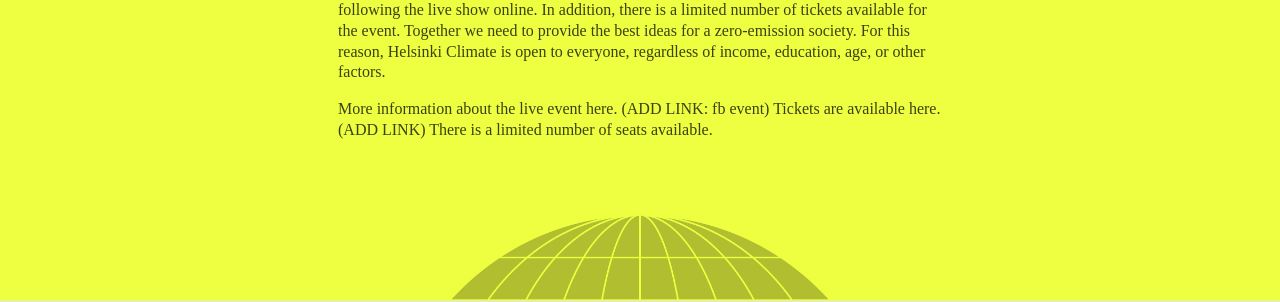
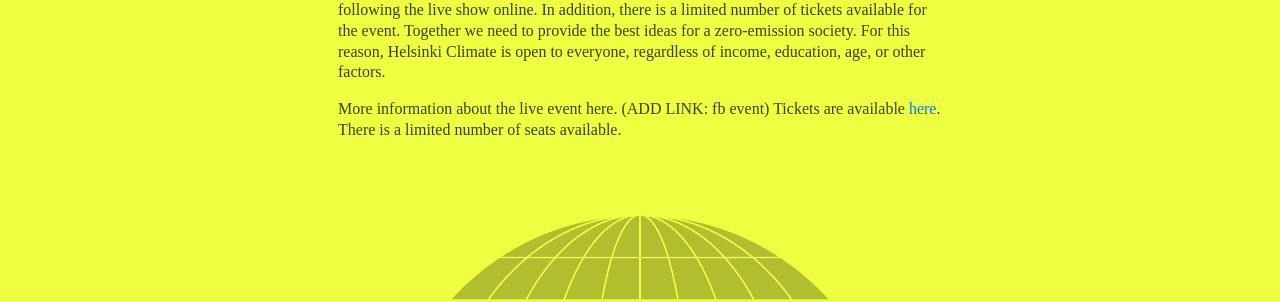
Before and after one commit to ilmastoveivi/helsinkiclimate-v2, a Jekyll site: the page built from info.md, in a window 1280 px wide. Shown: the part 532-834 px from the top of the page. Built offline with Jekyll 4.4.1, drawn with Linux system fonts in a browser that asks for light colours; some web fonts are replaced; our own code applies the rules of GitHub Pages for plain Markdown files.

Commit message:
Add ticket link to google form

```diff
--- a/_includes/home/talk_show.html
+++ b/_includes/home/talk_show.html
@@ -13,7 +13,7 @@
                   </div>
               </div>
               <div class="mt-3">
-                  <a href="#" class="page-scroll btn btn-xl">{{page.apply-tickets}}</a>
+                  <a href="https://forms.gle/WSNVKP1KUHJLw6U4A" class="page-scroll btn btn-xl">{{page.apply-tickets}}</a>
               </div>
             </div>
             <div class="align-self-center earth-side">
--- a/_includes/nav.html
+++ b/_includes/nav.html
@@ -22,7 +22,7 @@
         <a class="nav-link" href="/info">Info</a>
       </li>
       <li {% if page.ref == 'tickets' %}class='active nav-item' {% else %} class="nav-item" {% endif %}>
-        <a class="nav-link" href="/tickets">Apply for tickets</a>
+        <a class="nav-link" href="https://forms.gle/WSNVKP1KUHJLw6U4A">Apply for tickets</a>
       </li>
       {% elsif page.lang == "fi" %}
       <li class="nav-item">
@@ -38,7 +38,7 @@
         <a class="nav-link" href="/tietoa">Info</a>
       </li>
       <li {% if page.ref == 'tickets' %}class='active nav-item' {% else %} class="nav-item" {% endif %}>
-        <a class="nav-link" href="/liput">Hae lippuja</a>
+        <a class="nav-link" href="https://forms.gle/WSNVKP1KUHJLw6U4A">Hae lippuja</a>
       </li>
       {% endif %}
     </ul>
--- a/_layouts/about.html
+++ b/_layouts/about.html
@@ -24,7 +24,7 @@
                 </div>
             </div>
             <div class="mt-3">
-              <a href="#" class="page-scroll btn btn-xl">{{page.apply-tickets}}</a>
+              <a href="https://forms.gle/WSNVKP1KUHJLw6U4A" class="page-scroll btn btn-xl">{{page.apply-tickets}}</a>
             </div>
           </div>
         </section>
--- a/info.md
+++ b/info.md
@@ -25,4 +25,4 @@
 Helsinki Climate brings together the makers of a carbon neutral future at Bio Rex in Lasipalatsi, Helsinki, on 11 September, 2019. Anyone around the world can participate by following the live show online. In addition, there is a limited number of tickets available for the event. Together we need to provide the best ideas for a zero-emission society. For this reason, Helsinki Climate is open to everyone, regardless of income, education, age, or other factors.
 
 More information about the live event here. (ADD LINK: fb event)
-Tickets are available here.(ADD LINK) There is a limited number of seats available.
+Tickets are available [here](https://forms.gle/WSNVKP1KUHJLw6U4A "here"). There is a limited number of seats available.
```
Also changed, not shown: tietoa.md (+1 -1 lines).
